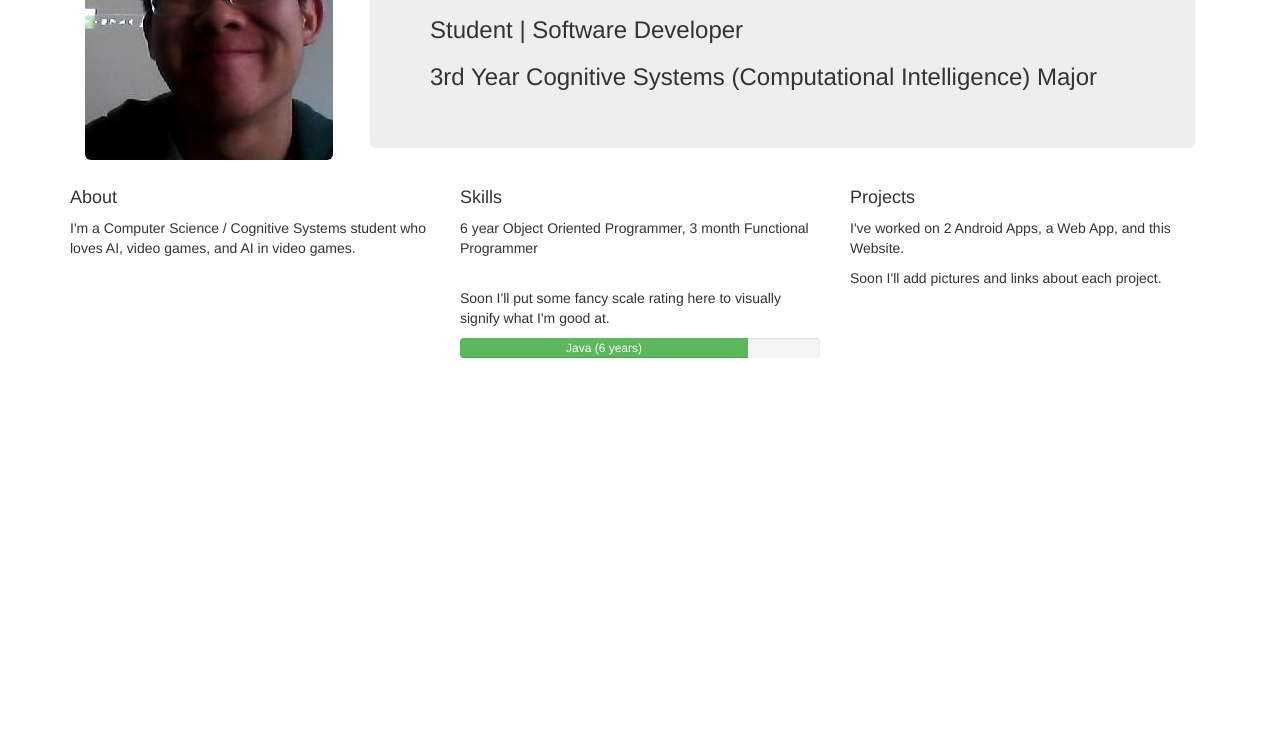
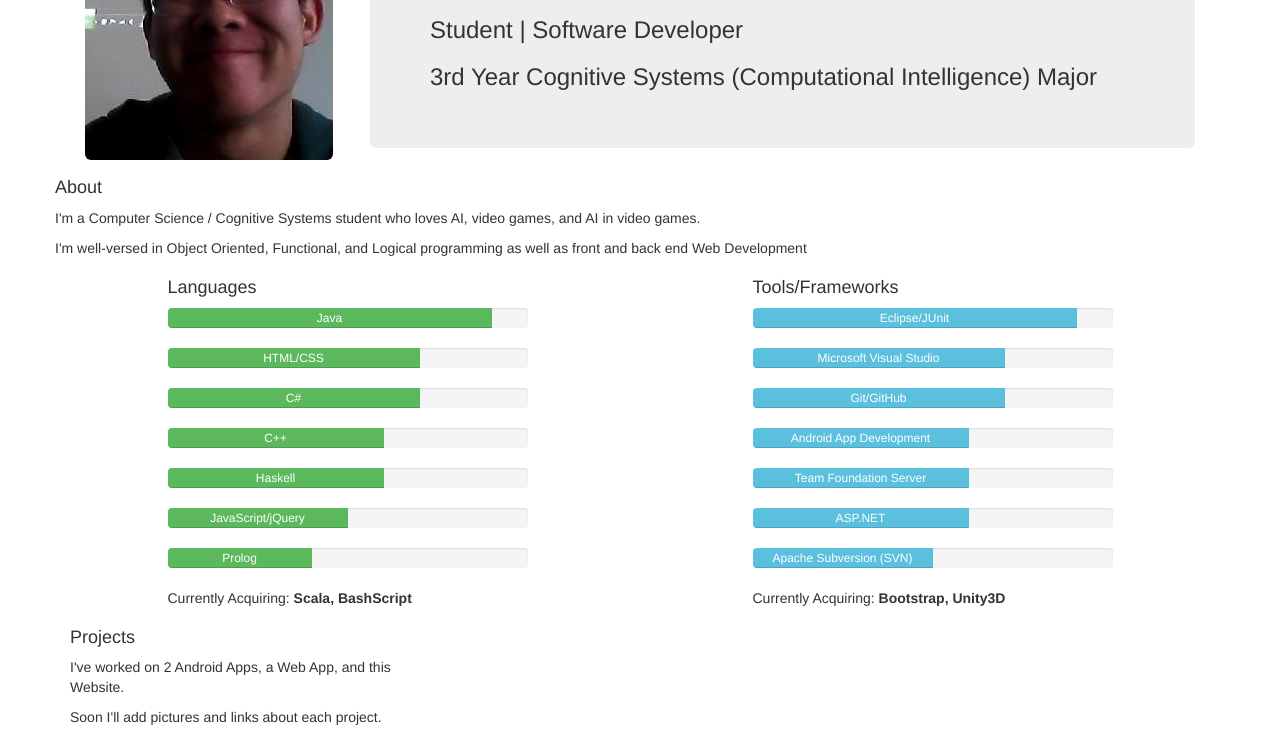
Before and after one commit to BryanTai/BryanTai.github.io, a plain HTML site: page index.html in a window 1280 px wide. Shown: the part 140-877 px from the top of the page. Before the commit the page ends 800 px from the top, so only its background shows below. Drawn offline with nearby package versions, Linux system fonts and the light colour scheme.

Commit message:
Updated layout of Languages and Tools.

```diff
--- a/index.html
+++ b/index.html
@@ -21,32 +21,111 @@
 				<h3>3rd Year Cognitive Systems (Computational Intelligence) Major </h3>
 			</div>
 		</div>
+	<div class="row">
+		<h4>About</h4>
+		  <p> I'm a Computer Science / Cognitive Systems student who loves AI, video games, and AI in video games.</p>
 
+		  <p> I'm well-versed in Object Oriented, Functional, and Logical programming as well as front and back end Web Development</p>
+	</div>
 
 
 	<div class="row">
-    <div class="col-sm-4">
-	  <h4>About</h4>
-	  <p> I'm a Computer Science / Cognitive Systems student who loves AI, video games, and AI in video games.</p>
+			<div class="col-sm-1">
+
 		</div>
 		<div class="col-sm-4">
-	  <h4>Skills</h4>
-	  <p> 6 year Object Oriented Programmer, 3 month Functional Programmer</p>
-	  <br>
-	  <p> Soon I'll put some fancy scale rating here to visually signify what I'm good at. </p>
+		  <h4>Languages</h4>
+
 		  <div class="progress">
-  <div class="progress-bar progress-bar-success" role="progressbar" aria-valuenow="80" aria-valuemin="0" aria-valuemax="100" style="width:80%">
-    Java (6 years)
+			  <div class="progress-bar progress-bar-success" role="progressbar" aria-valuenow="80" aria-valuemin="0" aria-valuemax="100" style="width:90%">
+				Java
 			  </div>
 			</div>
+			<div class="progress">
+			  <div class="progress-bar progress-bar-success" role="progressbar" aria-valuenow="80" aria-valuemin="0" aria-valuemax="100" style="width:70%">
+				HTML/CSS
 			  </div>
+			</div>
+			<div class="progress">
+			<div class="progress-bar progress-bar-success" role="progressbar" aria-valuenow="60" aria-valuemin="0" aria-valuemax="100" style="width:70%">
+				C#
+			  </div>
+			</div>
+			<div class="progress">
+			  <div class="progress-bar progress-bar-success" role="progressbar" aria-valuenow="80" aria-valuemin="0" aria-valuemax="100" style="width:60%">
+				C++
+			  </div>
+			</div>
+			<div class="progress">
+			  <div class="progress-bar progress-bar-success" role="progressbar" aria-valuenow="80" aria-valuemin="0" aria-valuemax="100" style="width:60%">
+				Haskell
+			  </div>
+			</div>
+			<div class="progress">
+			  <div class="progress-bar progress-bar-success" role="progressbar" aria-valuenow="80" aria-valuemin="0" aria-valuemax="100" style="width:50%">
+				JavaScript/jQuery
+			  </div>
+			</div>
+			<div class="progress">
+			  <div class="progress-bar progress-bar-success" role="progressbar" aria-valuenow="80" aria-valuemin="0" aria-valuemax="100" style="width:40%">
+				Prolog
+			  </div>
+			</div>
+			<p> Currently Acquiring: <b>Scala, BashScript</b> </p>
+		</div>
+
+        <div class="col-sm-2"></div>
+
+		<div class="col-sm-4">
+		  <h4>Tools/Frameworks</h4>
+		  <p> </p>
+			  <div class="progress">
+				  <div class="progress-bar progress-bar-info" role="progressbar" aria-valuenow="80" aria-valuemin="0" aria-valuemax="100" style="width:90%">
+					Eclipse/JUnit
+				  </div>
+			</div>
+			<div class="progress">
+				  <div class="progress-bar progress-bar-info" role="progressbar" aria-valuenow="80" aria-valuemin="0" aria-valuemax="100" style="width:70%">
+					Microsoft Visual Studio
+				  </div>
+			</div>
+			<div class="progress">
+				  <div class="progress-bar progress-bar-info" role="progressbar" aria-valuenow="80" aria-valuemin="0" aria-valuemax="100" style="width:70%">
+					Git/GitHub
+				  </div>
+			</div>
+			<div class="progress">
+				  <div class="progress-bar progress-bar-info" role="progressbar" aria-valuenow="80" aria-valuemin="0" aria-valuemax="100" style="width:60%">
+					Android App Development
+				  </div>
+			</div>
+			<div class="progress">
+				  <div class="progress-bar progress-bar-info" role="progressbar" aria-valuenow="80" aria-valuemin="0" aria-valuemax="100" style="width:60%">
+					Team Foundation Server
+				  </div>
+			</div>
+			<div class="progress">
+				  <div class="progress-bar progress-bar-info" role="progressbar" aria-valuenow="80" aria-valuemin="0" aria-valuemax="100" style="width:60%">
+					ASP.NET
+				  </div>
+			</div>
+			<div class="progress">
+				  <div class="progress-bar progress-bar-info" role="progressbar" aria-valuenow="80" aria-valuemin="0" aria-valuemax="100" style="width:50%">
+					Apache Subversion (SVN)
+				  </div>
+			</div>
+			<p> Currently Acquiring: <b>Bootstrap, Unity3D </b></p>
+		</div>
+
+		<div class="col-sm-1"> </div>
+
+  </div>
+  <div class="row">
     <div class="col-sm-4">
 	 <h4>Projects</h4>
 		  <p> I've worked on 2 Android Apps, a Web App, and this Website.</p>
 		  <p> Soon I'll add pictures and links about each project.
 	</div>
-  </div>
-  <div class="row">
 	<div class="col-sm-4">
 
 	</div>
```
Lines whose indentation alone changed are shown as unchanged.
